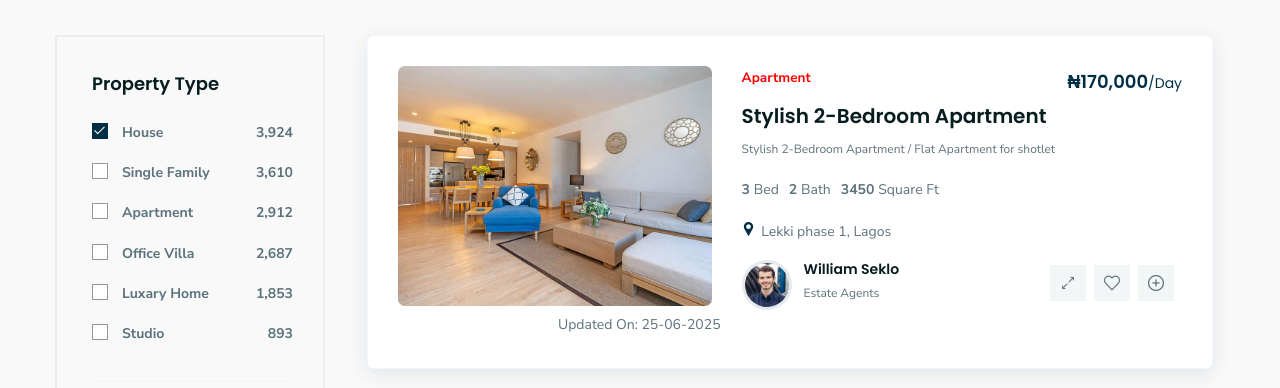
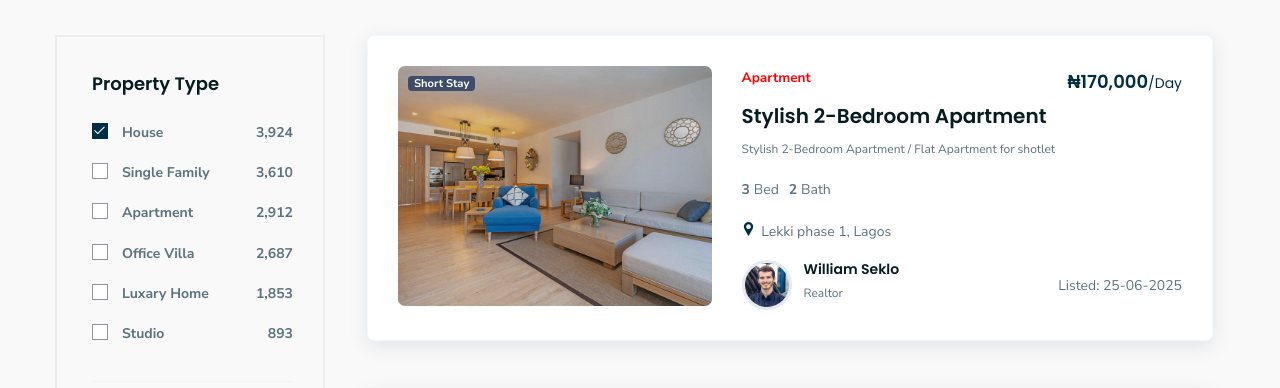
Before and after one commit to chinemerem2525/Ideal-Properties-Real-estate-Marketplace, an Angular app: page /short-stay in a window 1280 px wide. Shown: the part 765-1153 px from the top of the page. Built offline with nearby package versions, Linux system fonts and the light colour scheme.

Commit message:
Teusday-sectiont2

```diff
--- a/src/app/shared/components/all-shortlets-single/all-shortlets-single.component.html
+++ b/src/app/shared/components/all-shortlets-single/all-shortlets-single.component.html
@@ -1,8 +1,11 @@
   <!-- ltn__product-item -->
     <div class="col-lg-12">
         <div class="ltn__product-item ltn__product-item-4 ltn__product-item-5 items">
-            <div class="product-img">
+            <div class="product-img image-wrapper">
                 <a href="product-details.html"><img src="../../../assets/img/gallery/10.jpg" alt="#"></a>
+                 <div class="badges">
+            <span class="badge">Short Stay</span>
+          </div>
             </div>
             <div class="product-info">
                 <div class="product-badge-price">
@@ -20,9 +23,9 @@
                     <li><span>2 </span>
                         Bath
                     </li>
-                    <li><span>3450 </span>
+                    <!-- <li><span>3450 </span>
                         Square Ft
-                    </li>
+                    </li> -->
                 </ul>
                 <div class="product-img-location">
                     <ul>
@@ -40,32 +43,17 @@
                     </div>
                     <div class="agent-brief">
                         <h6><a href="team-details.html">William Seklo</a></h6>
-                        <small>Estate Agents</small>
+                        <small>Realtor</small>
                     </div>
                 </div>
 
                 <div class="product-hover-action">
-                    <ul>
-                        <li>
-                            <a href="#" title="Quick View" data-bs-toggle="modal" data-bs-target="#quick_view_modal">
-                                <i class="flaticon-expand"></i>
-                            </a>
-                        </li>
-                        <li>
-                            <a href="#" title="Wishlist" data-bs-toggle="modal" data-bs-target="#liton_wishlist_modal">
-                                <i class="flaticon-heart-1"></i></a>
-                        </li>
-                        <li>
-                            <a href="product-details.html" title="Product Details">
-                                <i class="flaticon-add"></i>
-                            </a>
-                        </li>
-                    </ul>
+                    <small>Listed: 25-06-2025</small>
                 </div>
             </div>
-            <div class="product-list-date">
+            <!-- <div class="product-list-date">
               <small>Updated On: 25-06-2025</small>
-            </div>
+            </div> -->
         </div>
     </div>
     <!-- ltn__product-item -->
--- a/src/app/shared/components/all-shortlets-single/all-shortlets-single.component.scss
+++ b/src/app/shared/components/all-shortlets-single/all-shortlets-single.component.scss
@@ -31,3 +31,46 @@
   margin: 0;
   padding: 0;
 }
+
+  .image-wrapper {
+position: relative;
+
+
+      img {
+        width: 100%;
+        height: 100%;
+        object-fit: cover;
+      }
+
+        &::after {
+          content: "";
+          position: absolute;
+          top: 0;
+          left: 0;
+          width: 100%;
+          height: 100%;
+          opacity: 0.3;
+          background-color: rgba(34, 34, 34, 0.6); // Overlay color
+          z-index: 1;
+        }
+
+      .badges {
+        position: absolute;
+        top: 10px;
+        left: 10px;
+        display: flex;
+        gap: 5px;
+        flex-wrap: wrap;
+         z-index: 2;
+
+        .badge {
+          background: #3f4c6b;
+          color: #fff;
+          font-size: 0.7rem;
+          padding: 2px 6px;
+          border-radius: 4px;
+           z-index: 2;
+        }
+
+      }
+    }
```
